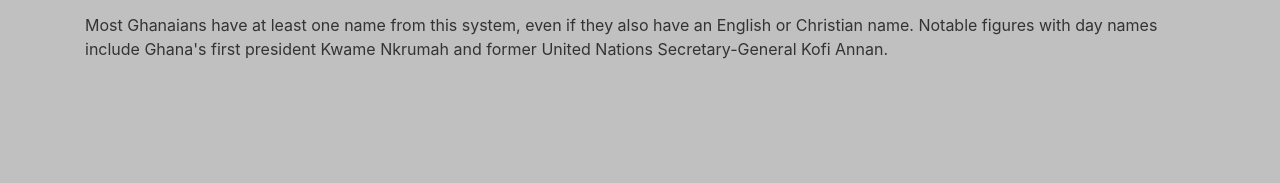
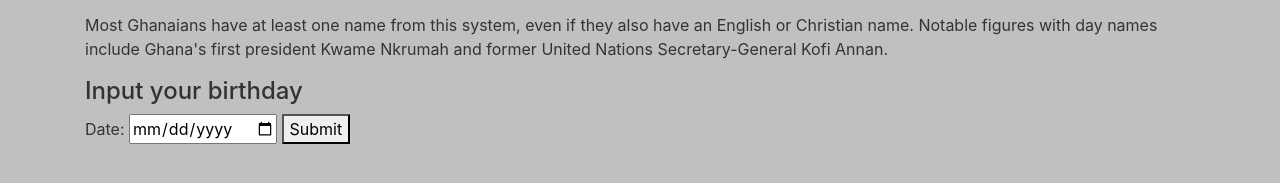
Before and after one commit to NjugunaMitchel/Akan-Names-Generator, a plain HTML site: page index.html in a window 1280 px wide. Shown: the part 155-338 px from the top of the page. Drawn offline with nearby package versions, Linux system fonts and the light colour scheme; a script that the page names is missing.

Commit message:
added a form

```diff
--- a/index.html
+++ b/index.html
@@ -14,6 +14,14 @@
               <P>The Akan people of Ghana frequently name their children after the day of the week they were born and the order in which they were born. These "day names" have further meanings concerning the soul and character of the person. Middle names have considerably more variety and can refer to their birth order, twin status, or an ancestor's middle name. This naming tradition is shared throughout West Africa and the African diaspora. During the 18th–19th centuries, enslaved people in the Caribbean from the region that is modern-day Ghana were referred to as Coromantees</P>
               <P>Most Ghanaians have at least one name from this system, even if they also have an English or Christian name. Notable figures with day names include Ghana's first president Kwame Nkrumah and former United Nations Secretary-General Kofi Annan.  </P>
         </div>
+
+        <form>
+            <h4>Input your birthday</h4>
+              <label> Date:</label>
+               <input type="date">
+
+               <button>Submit</button>
+        </form>
     </div>
 
     <script src="app.js"></script>
```
